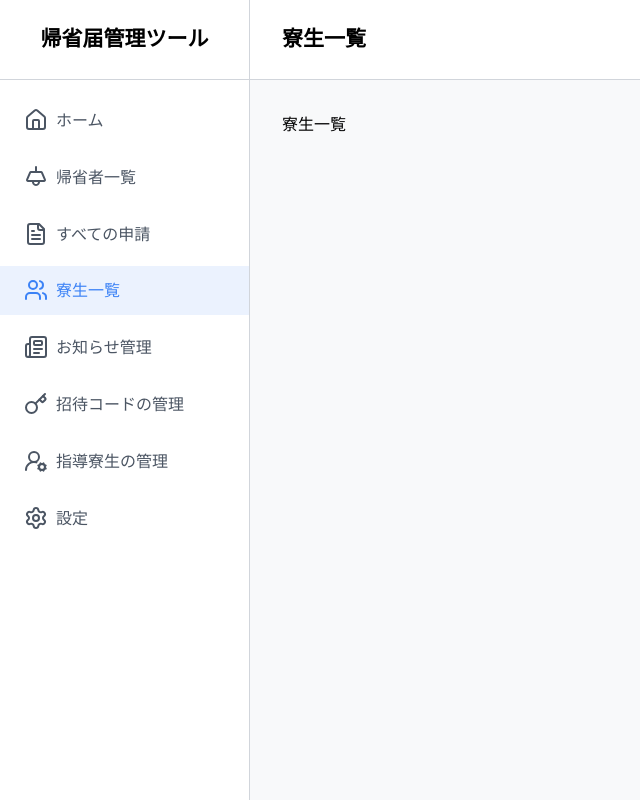
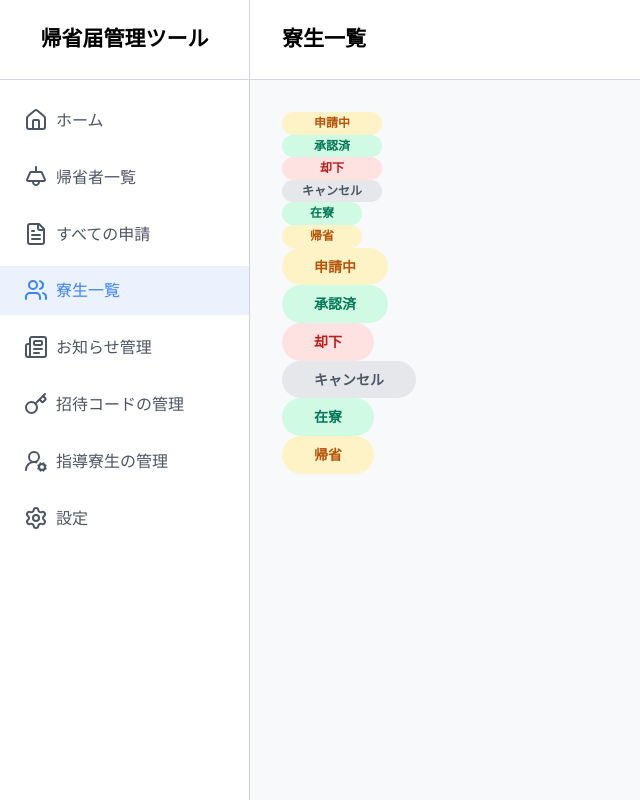
Before and after one commit to mokkun55/yurigaoka-app-teacher, a Next.js app: page /students in a window 1280 px wide. Shown: the whole page, without its empty margins (0-640 px from the left). Built offline with nearby package versions, Linux system fonts and the light colour scheme; a web font is replaced by a local one.

Commit message:
feat: バッジの作成

```diff
--- a/package.json
+++ b/package.json
@@ -18,6 +18,7 @@
     "@mantine/core": "^8.2.1",
     "@mantine/hooks": "^8.2.1",
     "classnames": "^2.5.1",
+    "clsx": "^2.1.1",
     "dayjs": "^1.11.13",
     "lucide-react": "^0.526.0",
     "next": "15.4.4",
--- /dev/null
+++ b/src/app/_components/ui/badge/index.tsx
@@ -0,0 +1,20 @@
+import clsx from 'clsx'
+import styles from './styles.module.css'
+
+type Props = {
+  variant: 'pending' | 'approved' | 'rejected' | 'canceled' | 'stay' | 'leave'
+  size?: 'small' | 'big'
+}
+
+const variantMap = {
+  pending: '申請中',
+  approved: '承認済',
+  rejected: '却下',
+  canceled: 'キャンセル',
+  stay: '在寮',
+  leave: '帰省',
+}
+
+export default function Badge({ variant, size = 'small' }: Props) {
+  return <div className={clsx(styles.badge, styles[variant], styles[size])}>{variantMap[variant]}</div>
+}
--- /dev/null
+++ b/src/app/_components/ui/badge/styles.module.css
@@ -0,0 +1,51 @@
+.badge {
+  display: flex;
+  justify-content: center;
+  align-items: center;
+  border-radius: 999px;
+  font-weight: 700;
+
+  &.small {
+    font-size: 12px;
+    padding: 2px 8px;
+    width: 100px;
+  }
+
+  &.big {
+    font-size: 14px;
+    padding: 8px 32px;
+    width: fit-content !important;
+  }
+
+  &.pending {
+    background-color: var(--badge-pending-background);
+    color: var(--badge-pending-text);
+  }
+
+  &.approved {
+    background-color: var(--badge-approved-background);
+    color: var(--badge-approved-text);
+  }
+
+  &.rejected {
+    background-color: var(--badge-rejected-background);
+    color: var(--badge-rejected-text);
+  }
+
+  &.canceled {
+    background-color: var(--badge-canceled-background);
+    color: var(--badge-canceled-text);
+  }
+
+  &.stay {
+    background-color: var(--badge-approved-background);
+    color: var(--badge-approved-text);
+    width: 80px;
+  }
+
+  &.leave {
+    background-color: var(--badge-pending-background);
+    color: var(--badge-pending-text);
+    width: 80px;
+  }
+}
--- a/src/app/students/page.tsx
+++ b/src/app/students/page.tsx
@@ -1,3 +1,20 @@
+import Badge from '../_components/ui/badge'
+
 export default function StudentsPage() {
-  return <div>寮生一覧</div>
+  return (
+    <div>
+      <Badge variant="pending" />
+      <Badge variant="approved" />
+      <Badge variant="rejected" />
+      <Badge variant="canceled" />
+      <Badge variant="stay" />
+      <Badge variant="leave" />
+      <Badge variant="pending" size="big" />
+      <Badge variant="approved" size="big" />
+      <Badge variant="rejected" size="big" />
+      <Badge variant="canceled" size="big" />
+      <Badge variant="stay" size="big" />
+      <Badge variant="leave" size="big" />
+    </div>
+  )
 }
```
Also changed, not shown: 1 other file (tests, documents, lock files or other folders).
